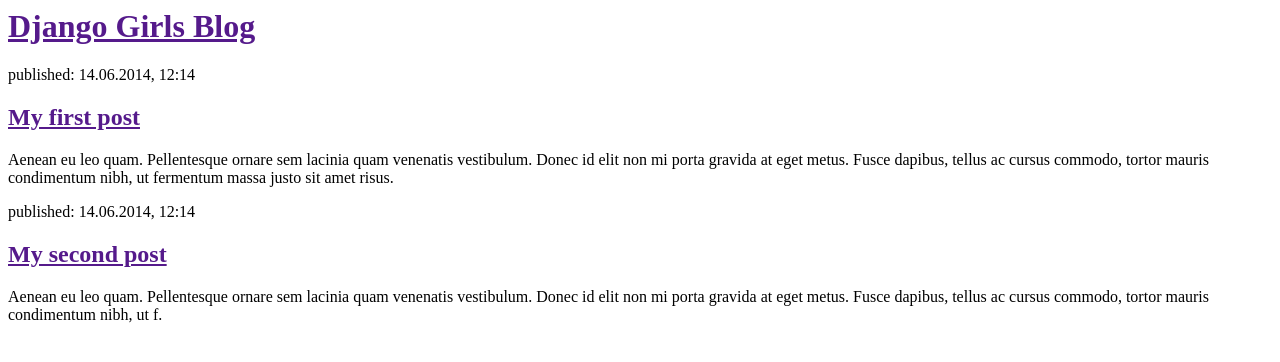
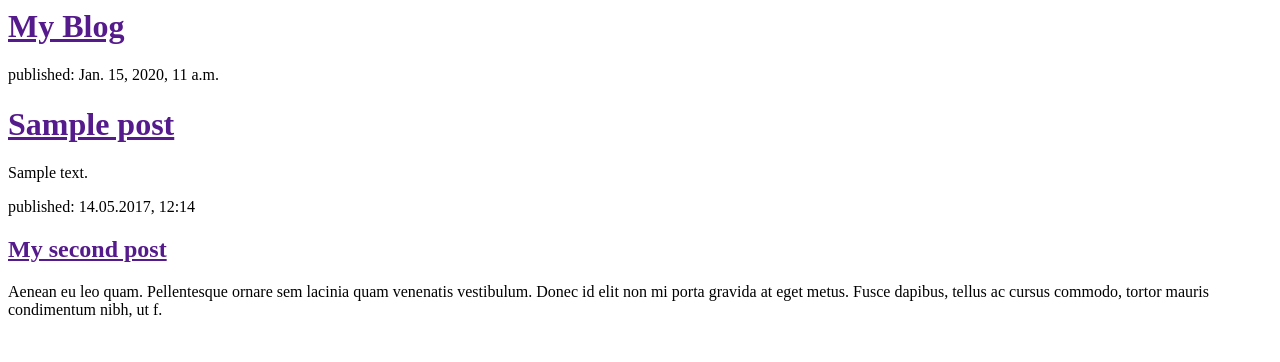
Before and after one commit to kuziolewski/DjangoBlog, a Django app: template blog/templates/blog/post_list.html in a window 1280 px wide. Shown: the top 362 px of the page. Run offline with Django 3.2, Linux system fonts and the light colour scheme; the template is opened without the code that fills it: values that come from a table or form of the project are taken from there, others are empty; tables that the repository leaves empty hold one stand-in row (values such as "Sample post").

Commit message:
modyfying template, to show posts from database

```diff
--- a/blog/models.py
+++ b/blog/models.py
@@ -14,7 +14,7 @@ class Post(models.Model):
         self.published_date = timezone.now()
         self.save()
 
-    def _str_(self):
+    def __str__(self):
         return self.title
 
 # Create your models here.
--- a/blog/templates/blog/post_list.html
+++ b/blog/templates/blog/post_list.html
@@ -1,20 +1,22 @@
 <html>
     <head>
-        <title>Django Girls blog</title>
+        <title>Pawel Kuznik blog</title>
     </head>
     <body>
         <div>
-            <h1><a href="">Django Girls Blog</a></h1>
+            <h1><a href="">My Blog</a></h1>
         </div>
 
-        <div>
-            <p>published: 14.06.2014, 12:14</p>
-            <h2><a href="">My first post</a></h2>
-            <p>Aenean eu leo quam. Pellentesque ornare sem lacinia quam venenatis vestibulum. Donec id elit non mi porta gravida at eget metus. Fusce dapibus, tellus ac cursus commodo, tortor mauris condimentum nibh, ut fermentum massa justo sit amet risus.</p>
-        </div>
+       {% for post in posts %}
+    <div>
+        <p>published: {{ post.published_date }}</p>
+        <h1><a href="">{{ post.title }}</a></h1>
+        <p>{{ post.text|linebreaksbr }}</p>
+    </div>
+{% endfor %}
 
         <div>
-            <p>published: 14.06.2014, 12:14</p>
+            <p>published: 14.05.2017, 12:14</p>
             <h2><a href="">My second post</a></h2>
             <p>Aenean eu leo quam. Pellentesque ornare sem lacinia quam venenatis vestibulum. Donec id elit non mi porta gravida at eget metus. Fusce dapibus, tellus ac cursus commodo, tortor mauris condimentum nibh, ut f.</p>
         </div>
--- a/blog/views.py
+++ b/blog/views.py
@@ -1,5 +1,7 @@
 from django.shortcuts import render
+from django.utils import timezone
+from .models import Post
 
-# Create your views here.
 def post_list(request):
-    return render(request, 'blog/post_list.html', {})
+    posts = Post.objects.filter(published_date__lte=timezone.now()).order_by('published_date')
+    return render(request, 'blog/post_list.html', {'posts': posts})
```
